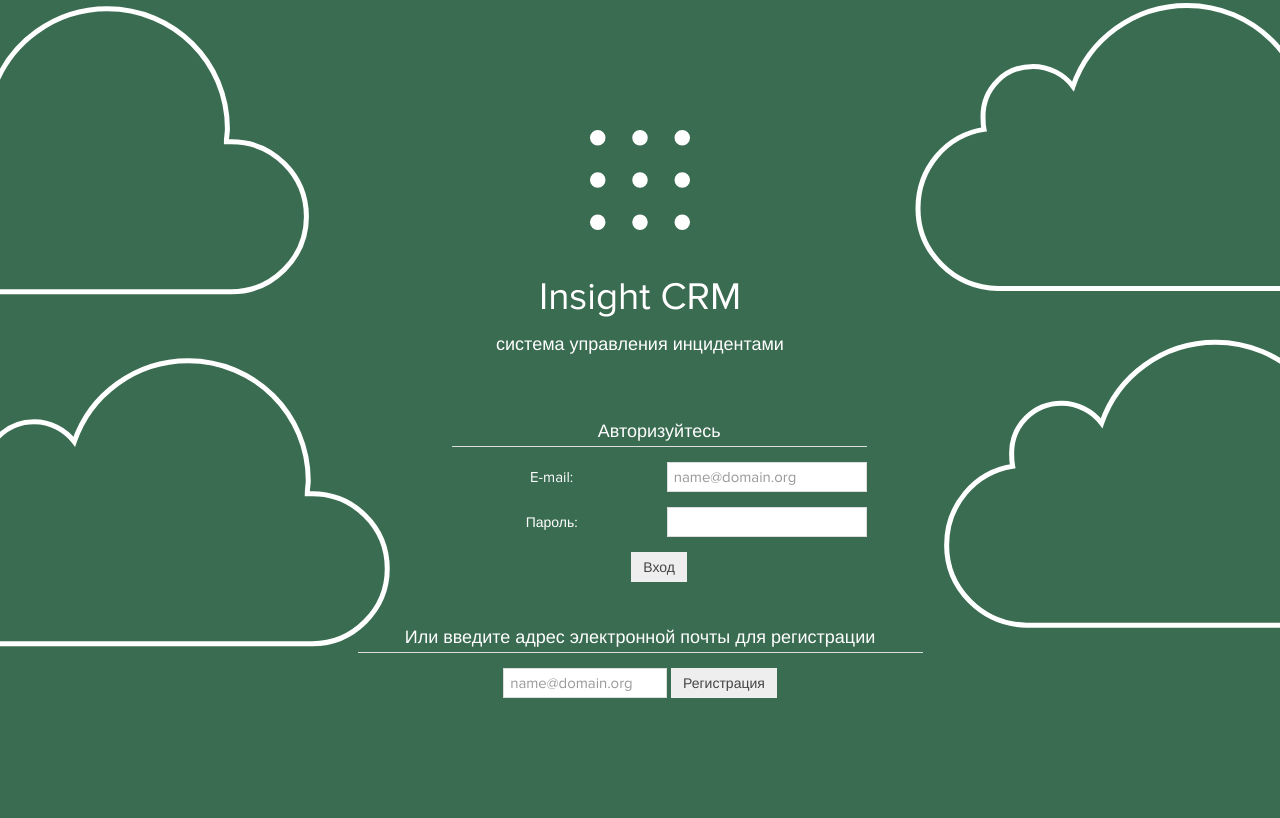
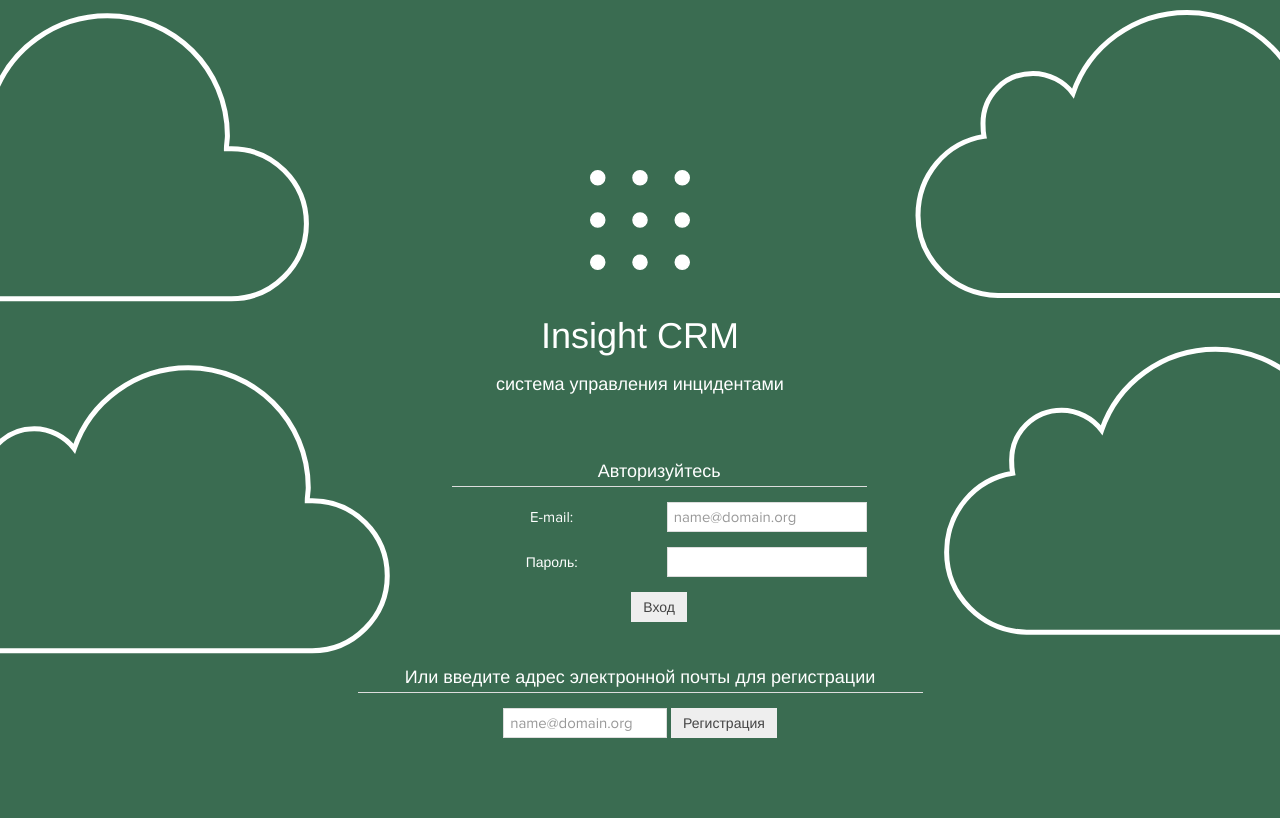
Before and after one commit to ppord/InsightCRM, a Django app: page / in a window 1280 px wide. After the commit the page ends 738 px from the top, so only its background shows below. Run offline with Django 3.2, Linux system fonts and the light colour scheme; some libraries are stand-ins or nearby versions.

Commit message:
Base for main application

```diff
--- a/CRM/views/helpdesk.py
+++ b/CRM/views/helpdesk.py
@@ -0,0 +1,6 @@
+from django.http import HttpResponse, HttpResponseRedirect
+from django.shortcuts import render_to_response
+from django.template import RequestContext
+
+def company_info(request):
+    pass
--- a/CRM/views/registration.py
+++ b/CRM/views/registration.py
@@ -85,7 +85,11 @@ def user_login(request):
     else:
         usermail = request.POST['email']
         password = request.POST['password']
-        username = User.objects.get(email=usermail).username
+        try:
+            username = User.objects.get(email=usermail).username
+        except:
+            return render_to_response('anonymous/info.html', {'message' : 'Неверный адрес электронной почты или пароль!'}, context_instance=RequestContext(request))
+
         user = authenticate(username=username, password=password)
         if user is not None:
             if user.is_active:
--- a/static/assets/css/docs.css
+++ b/static/assets/css/docs.css
@@ -29,6 +29,10 @@
     font-style: normal;
 }
 
+html, body{
+  height:100%;
+}
+
 body, h1, h2, h3, h4, h5, h6,
 .uk-navbar-nav > li > a { font-family: "Proxima Nova", "Helvetica Neue", Helvetica, Arial, sans-serif; }
 
@@ -48,7 +52,7 @@ html {
 
 
 /*.tm-background { background: #252525; }*/
-body .tm-background { background: #3A6C51 url("../images/bg_teaser.svg") 50% 0 no-repeat; }
+body .tm-background { background: #3A6C51 url("../images/bg_teaser.svg") 50% 0 no-repeat; min-height: 100%; margin: 0; }
 
 /*
  * Blocks
@@ -56,14 +60,14 @@ body .tm-background { background: #3A6C51 url("../images/bg_teaser.svg") 50% 0 n
 
 .tm-middle,
 .tm-section,
-.tm-footer { padding: 50px 0; }
+/*.tm-footer { padding: 50px 0; }*/
 
 /* Tablet and bigger */
 @media (min-width: 768px) {
 
     .tm-middle,
     .tm-section,
-    .tm-footer { padding: 90px 0; }
+    /*.tm-footer { padding: 90px 0; }*/
 
 }
 
@@ -72,7 +76,7 @@ body .tm-background { background: #3A6C51 url("../images/bg_teaser.svg") 50% 0 n
 
     .tm-middle,
     .tm-section,
-    .tm-footer { padding: 120px 0; }
+    /*.tm-footer { padding: 120px 0; }*/
 
 }
 
@@ -107,7 +111,7 @@ body .tm-background { background: #3A6C51 url("../images/bg_teaser.svg") 50% 0 n
 .tm-section .uk-heading-large { margin-bottom: 20px; }
 .tm-section .uk-text-large { margin-bottom: 60px; }
 
-.tm-section-color-1 { background: #3A6C51 url("../images/bg_teaser.svg") 50% 0 no-repeat; }
+.tm-section-color-1 {background: #3A6C51 url("../images/bg_teaser.svg") 50% 20% no-repeat;  height: 100%; }
 
 /* Desktop and bigger */
 @media (max-width: 959px) {
@@ -139,7 +143,7 @@ body .tm-background { background: #3A6C51 url("../images/bg_teaser.svg") 50% 0 n
  * Header section
  */
 
-.tm-logo { margin: 10px 0 20px 0; }
+.tm-logo { margin: 15% 0 20px 0; }
 
 .tm-button-download {
     margin: -30px 0 15px 0;
--- a/templates/anonymous/base.html
+++ b/templates/anonymous/base.html
@@ -3,12 +3,12 @@
     <head>
         <meta charset="utf-8" />
         <title>Insight CRM</title>
-        <link rel="stylesheet" href="/static/assets/css/uikit.min.css" />
         <link rel="stylesheet" href="/static/assets/css/docs.css" />
+        <link rel="stylesheet" href="/static/assets/css/uikit.css" />
         <script src="/static/assets/js/jquery-2.1.4.js"></script>
         <script src="/static/assets/js/uikit.min.js"></script>
     </head>
-    <body class="tm-background">
+    <body class="tm-backgroun">
         <div class="tm-section tm-section-color-1 tm-section-colored">
             <div class="uk-container uk-container-center uk-text-center">
                 <img class="tm-logo" src="/static/assets/images/insight.svg" width="100" height="100" title="InsightCRM" alt="Insight Logo">
```
